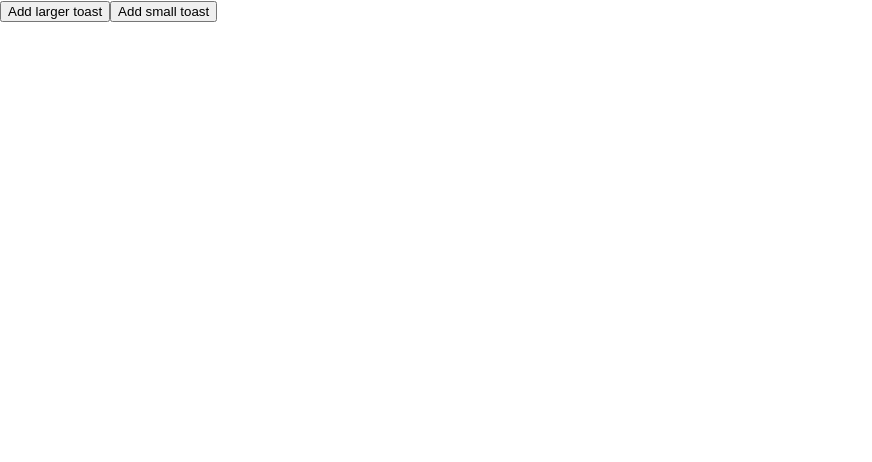
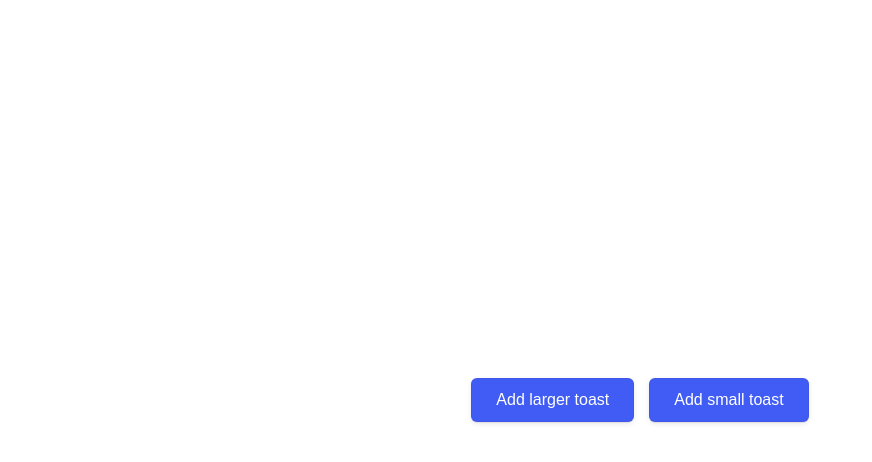
Before and after one commit to igornfaustino/beautiful-toast, a React (Create React App) app: page / in a window 1280 px wide. Shown: the top 462 px of the page, without its empty margins (0-872 px from the left). Built offline with nearby package versions, Linux system fonts and the light colour scheme.

Commit message:
style: make content component beautiful

```diff
--- a/src/components/Content.tsx
+++ b/src/components/Content.tsx
@@ -1,14 +1,35 @@
-import React from 'react'
+import styled from 'styled-components'
 import { useToast } from '../hooks/useToast'
+
+const MainView = styled.div`
+  display: flex;
+  justify-content: center;
+  align-items: center;
+  height: 100vh;
+  gap: 15px;
+`
+
+const Button = styled.button`
+  background-color: #405cf5;
+  border-radius: 6px;
+  border-width: 0;
+  box-shadow: rgba(50, 50, 93, .1) 0 0 0 1px inset,rgba(50, 50, 93, .1) 0 2px 5px 0,rgba(0, 0, 0, .07) 0 1px 1px 0;
+  box-sizing: border-box;
+  color: #fff;
+  cursor: pointer;
+  font-size: 100%;
+  height: 44px;
+  padding: 0 25px;
+`
 
 const Content = () => {
   const { dispatchToast } = useToast()
 
   return (
-    <div>
-      <button onClick={() => dispatchToast({ title: 'Title', description: 'loren ipsum' })}>Add larger toast</button>
-      <button onClick={() => dispatchToast({ title: 'Title' })}>Add small toast</button>
-    </div>
+    <MainView>
+      <Button onClick={() => dispatchToast({ title: 'Title', description: 'loren ipsum' })}>Add larger toast</Button>
+      <Button onClick={() => dispatchToast({ title: 'Title' })}>Add small toast</Button>
+    </MainView>
   )
 }
 
```
Also changed, not shown: doc/example.gif (added).
